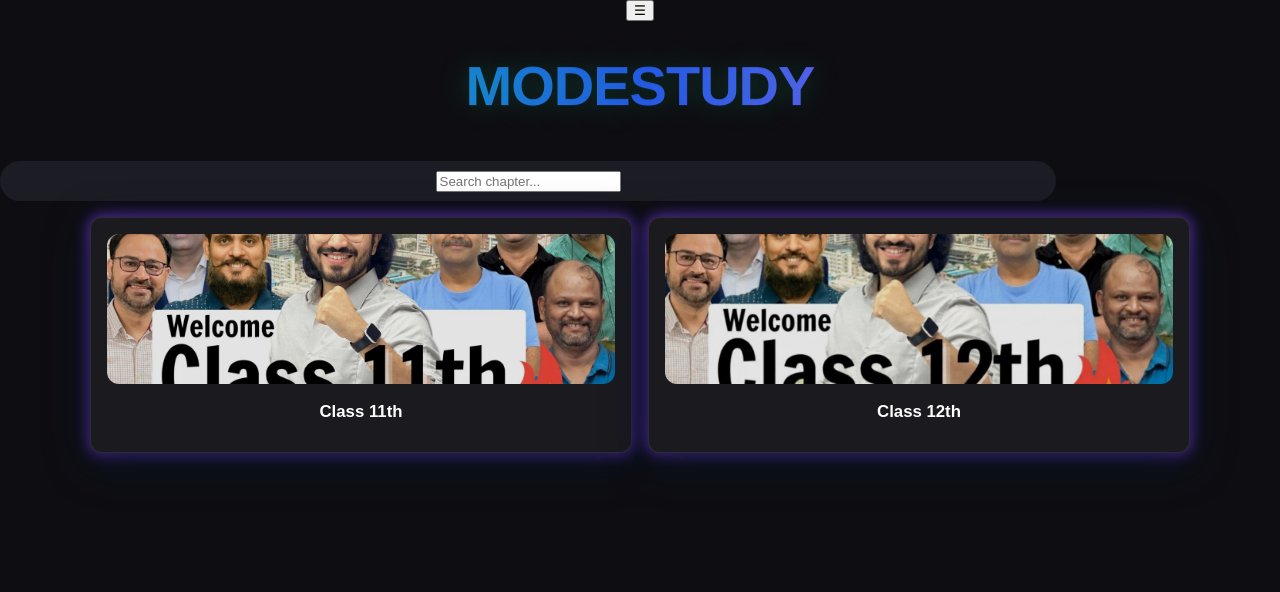
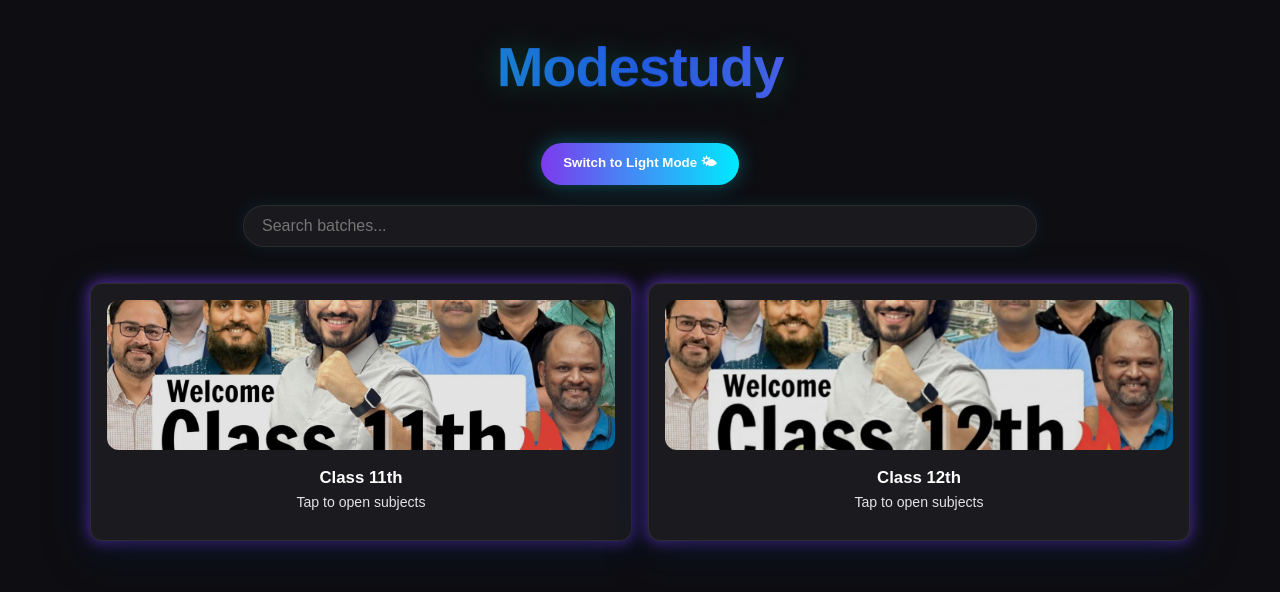
Before and after one commit to Moderatorboy/modistudy, a React (Vite) app: page / in a window 1280 px wide. Shown: the top 592 px of the page. Built offline with nearby package versions, Linux system fonts and the light colour scheme.

Commit message:
Update App.jsx

```diff
--- a/src/App.jsx
+++ b/src/App.jsx
@@ -3,170 +3,142 @@
 import { class12 } from "./data/class12";
 import "./styles/theme.css";
 
-export default function App() {
-  const [activeBatch, setActiveBatch] = useState(null);
-  const [activeSubject, setActiveSubject] = useState(null);
-  const [activeChapter, setActiveChapter] = useState(null);
-  const [query, setQuery] = useState("");
-  const [menuOpen, setMenuOpen] = useState(false);
+function App() {
+  const [darkTheme, setDarkTheme] = useState(true);
+  const [search, setSearch] = useState("");
+  const [selectedBatch, setSelectedBatch] = useState(null);
+  const [selectedSubject, setSelectedSubject] = useState(null);
+  const [selectedChapter, setSelectedChapter] = useState(null);
+  const [selectedLecture, setSelectedLecture] = useState(null);
+
+  const toggleTheme = () => {
+    setDarkTheme(!darkTheme);
+    document.body.classList.toggle("alt-theme", !darkTheme);
+  };
 
   const batches = [class11, class12];
 
-  // 🔍 Search Logic
-  const filteredBatches = batches.map((batch) => ({
-    ...batch,
-    subjects: batch.subjects.map((subject) => ({
-      ...subject,
-      chapters: subject.chapters.filter(
-        (ch) =>
-          ch.name.toLowerCase().includes(query.toLowerCase()) ||
-          subject.name.toLowerCase().includes(query.toLowerCase())
-      ),
-    })),
-  }));
-
-  // 🧭 Back button handler
-  const goBack = () => {
-    if (activeChapter) setActiveChapter(null);
-    else if (activeSubject) setActiveSubject(null);
-    else if (activeBatch) setActiveBatch(null);
-  };
+  const filteredBatches = batches.filter(b =>
+    b.name.toLowerCase().includes(search.toLowerCase())
+  );
 
   return (
-    <div className="app-container">
+    <div>
       {/* 🌟 Header */}
-      <header className="header">
-        <button
-          className="menu-btn"
-          onClick={() => setMenuOpen((prev) => !prev)}
-        >
-          {menuOpen ? "✖" : "☰"}
+      <div className="hero">
+        <h1 className="logo">Modestudy</h1>
+      </div>
+
+      {/* 🎚 Theme Toggle */}
+      <button className="theme-toggle" onClick={toggleTheme}>
+        {darkTheme ? "Switch to Light Mode 🌤" : "Switch to Dark Mode 🌙"}
       </button>
 
-        <h1 className="logo">MODESTUDY</h1>
-
-        <div className="search-bar">
+      {/* 🔍 Search */}
+      <div className="search-box">
         <input
           type="text"
-            placeholder="Search chapter..."
-            value={query}
-            onChange={(e) => setQuery(e.target.value)}
+          placeholder="Search batches..."
+          value={search}
+          onChange={(e) => setSearch(e.target.value)}
         />
       </div>
-      </header>
 
-      {/* 📱 Mobile Navigation */}
-      {menuOpen && (
-        <nav className="mobile-nav">
-          {batches.map((batch) => (
-            <button
-              key={batch.id}
-              onClick={() => {
-                setActiveBatch(batch);
-                setActiveSubject(null);
-                setActiveChapter(null);
-                setMenuOpen(false);
-              }}
-            >
-              {batch.name}
-            </button>
-          ))}
-        </nav>
+      {/* 🔙 Navigation */}
+      <div style={{ width: "90%", margin: "0 auto 20px" }}>
+        {selectedLecture && (
+          <button className="theme-toggle" onClick={() => setSelectedLecture(null)}>🔙 Back to Chapters</button>
         )}
+        {!selectedLecture && selectedChapter && (
+          <button className="theme-toggle" onClick={() => setSelectedChapter(null)}>🔙 Back to Subjects</button>
+        )}
+        {!selectedChapter && selectedSubject && (
+          <button className="theme-toggle" onClick={() => setSelectedSubject(null)}>🔙 Back to Batches</button>
+        )}
+        {!selectedSubject && selectedBatch && (
+          <button className="theme-toggle" onClick={() => setSelectedBatch(null)}>🔙 Back to Home</button>
+        )}
+      </div>
 
-      {/* 🧭 Back Button */}
-      {(activeBatch || activeSubject || activeChapter) && (
-        <div className="back-nav">
-          <button onClick={goBack}>← Back</button>
-        </div>
-      )}
-
-      {/* 🎓 Batch Grid */}
-      {!activeBatch && (
+      {/* 🧱 Main Display */}
+      {!selectedBatch ? (
         <div className="grid">
           {filteredBatches.map((batch) => (
             <div
               key={batch.id}
               className="card"
-              onClick={() => setActiveBatch(batch)}
+              onClick={() => setSelectedBatch(batch)}
             >
               <img src={batch.img} alt={batch.name} />
               <div className="meta">
                 <div className="name">{batch.name}</div>
+                <div className="sub">Tap to open subjects</div>
               </div>
             </div>
           ))}
         </div>
-      )}
-
-      {/* 📘 Subject List */}
-      {activeBatch && !activeSubject && (
-        <div className="grid">
-          {activeBatch.subjects.map((subject) => (
-            <div
-              key={subject.id}
-              className="card"
-              onClick={() => setActiveSubject(subject)}
-            >
-              <div className="meta">
-                <div className="name">{subject.name}</div>
-              </div>
-            </div>
-          ))}
-        </div>
-      )}
-
-      {/* 📗 Chapter List */}
-      {activeSubject && !activeChapter && (
-        <div className="list">
-          {activeSubject.chapters.map((chapter) => (
-            <button
-              key={chapter.id}
-              onClick={() => setActiveChapter(chapter)}
-            >
-              {chapter.name}
+      ) : !selectedSubject ? (
+        <div className="list" style={{ width: "90%", margin: "0 auto" }}>
+          <h2>{selectedBatch.name}</h2>
+          {selectedBatch.subjects.map((sub) => (
+            <button key={sub.id} onClick={() => setSelectedSubject(sub)}>
+              {sub.name}
             </button>
           ))}
         </div>
+      ) : !selectedChapter ? (
+        <div className="list" style={{ width: "90%", margin: "0 auto" }}>
+          <h2>{selectedSubject.name}</h2>
+          {selectedSubject.chapters.map((ch) => (
+            <button key={ch.id} onClick={() => setSelectedChapter(ch)}>
+              {ch.name}
+            </button>
+          ))}
+        </div>
+      ) : !selectedLecture ? (
+        <div className="list" style={{ width: "90%", margin: "0 auto" }}>
+          <h2>{selectedChapter.name}</h2>
+
+          {/* 📘 Resources Section */}
+          <div className="resources">
+            {selectedChapter.notes && (
+              <a href={selectedChapter.notes} target="_blank" rel="noreferrer">📒 Notes</a>
             )}
-
-      {/* 🎥 Lecture Page */}
-      {activeChapter && (
-        <div className="chapter-page">
-          <h2>{activeChapter.name}</h2>
-
-          {/* 📚 Top Resources */}
-          <div className="resources">
-            {activeChapter.notes && (
-              <a href={activeChapter.notes} target="_blank">Notes</a>
+            {selectedChapter.sheet && (
+              <a href={selectedChapter.sheet} target="_blank" rel="noreferrer">📘 Sheet</a>
             )}
-            {activeChapter.sheet && (
-              <a href={activeChapter.sheet} target="_blank">Sheet</a>
+            {selectedChapter.dpp && (
+              <a href={selectedChapter.dpp} target="_blank" rel="noreferrer">📄 DPP (PDF)</a>
             )}
-            {activeChapter.dpp && (
-              <a href={activeChapter.dpp} target="_blank">DPP PDF</a>
-            )}
-            {activeChapter.dppVideo && (
-              <a href={activeChapter.dppVideo} target="_blank">DPP Video</a>
+            {selectedChapter.dppVideo && (
+              <a href={selectedChapter.dppVideo} target="_blank" rel="noreferrer">🎥 DPP Video</a>
             )}
           </div>
 
-          {/* 🎞️ Lectures */}
-          <div className="lecture-grid">
-            {activeChapter.lectures.map((lec) => (
-              <div key={lec.id} className="lecture-card">
+          {/* 📺 Lecture Buttons */}
+          {selectedChapter.lectures.map((lec) => (
+            <button key={lec.id} onClick={() => setSelectedLecture(lec)}>
+              {lec.title}
+            </button>
+          ))}
+        </div>
+      ) : (
+        <div style={{ width: "90%", margin: "0 auto" }}>
+          <h2>{selectedLecture.title}</h2>
+          <div className="embed">
             <iframe
-                  src={lec.url}
-                  title={lec.title}
-                  frameBorder="0"
+              src={selectedLecture.url.replace("?pub=4no3cq", "")}
+              title={selectedLecture.title}
+              allow="autoplay; fullscreen; encrypted-media"
+              sandbox="allow-same-origin allow-scripts allow-presentation"
+              referrerPolicy="no-referrer"
               allowFullScreen
             ></iframe>
-                <p>{lec.title}</p>
-              </div>
-            ))}
           </div>
         </div>
       )}
     </div>
   );
 }
+
+export default App;
```
Lines whose indentation alone changed are shown as unchanged.
